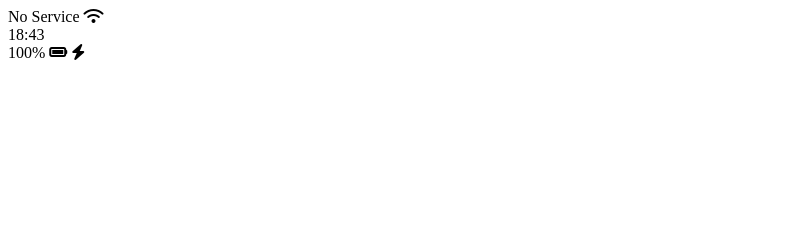
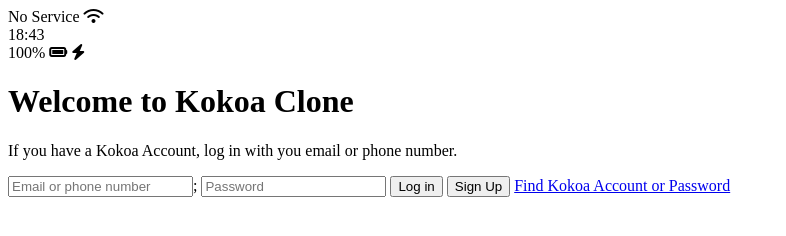
Before and after one commit to eajin/kokoa-clone-2021, a plain HTML site: page index.html in a window 1280 px wide. Shown: the whole page, without its empty margins (0-786 px from the left). Drawn offline with Linux system fonts and the light colour scheme.

Commit message:
Update index.html

```diff
--- a/index.html
+++ b/index.html
@@ -20,6 +20,21 @@
                 <i class="fas fa-bolt"></i>
             </div>
         </div>
+
+        <header class="Welcome-header">
+            <h1 class="Welcome-header__title">Welcome to Kokoa Clone</h1>
+            <p class="Welcome-header__text">If you have a Kokoa Account, log in with you email or phone number.</p>
+        </header>
+
+        <form id="Login-form">
+            <input type="text" placeholder="Email or phone number" />;
+            <input type="password" placeholder="Password" />
+            <input type="submit" value="Log in" />
+            <input type="submit" value="Sign Up" />
+            <a href="#">Find Kokoa Account or Password</a>
+        </form>
+
+
         <script src="https://kit.fontawesome.com/6478f529f2.js" crossorigin="anonymous">
         </script>
     </body>
```
